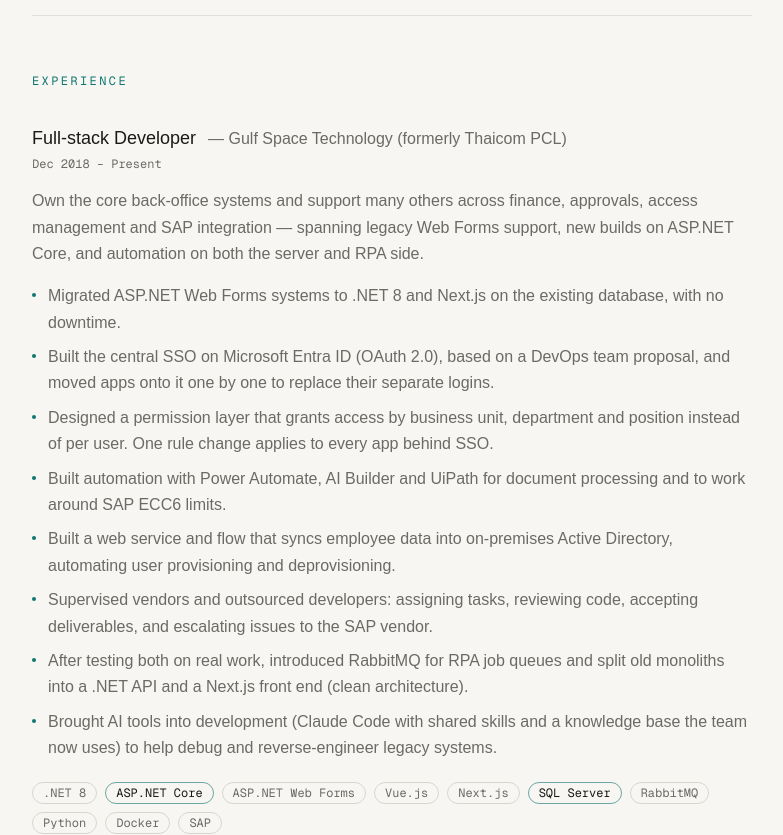
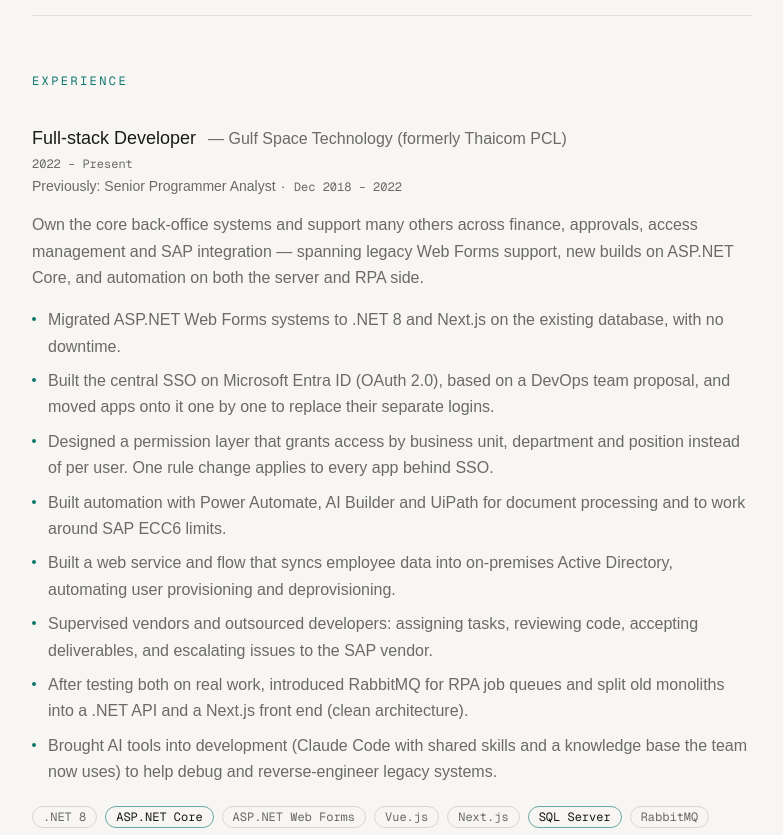
Before and after one commit to jerateep/jerateeps.dev, a Next.js app: page /en in a window 1280 px wide. Shown: the part 980-1815 px from the top of the page, without its empty margins (248-1031 px from the left). Built offline with nearby package versions, Linux system fonts and the light colour scheme; a web font is replaced by a local one.

Commit message:
feat: show the earlier Senior Programmer Analyst role at Thaicom

```diff
--- a/app/[lang]/page.tsx
+++ b/app/[lang]/page.tsx
@@ -108,6 +108,12 @@
               <p className="mt-1 font-mono text-xs text-muted">
                 {job.period[lang]}
               </p>
+              {job.previousRoles?.map((prev) => (
+                <p key={prev.period.en} className="mt-1 text-sm text-muted">
+                  {ui.previously[lang]} {prev.role[lang]}{" "}
+                  <span className="font-mono text-xs">· {prev.period[lang]}</span>
+                </p>
+              ))}
               <p className="mt-4 text-muted">{job.summary[lang]}</p>
               <ul className="mt-4 space-y-2 text-muted">
                 {job.highlights.map((item, j) => (
--- a/app/[lang]/resume/page.tsx
+++ b/app/[lang]/resume/page.tsx
@@ -87,6 +87,12 @@
                 </h3>
                 <span className="text-xs whitespace-nowrap text-neutral-600">{job.period[lang]}</span>
               </div>
+              {job.previousRoles?.map((prev) => (
+                <div key={prev.period.en} className="flex items-baseline justify-between gap-x-4 break-after-avoid">
+                  <p className="text-neutral-700">{ui.previously[lang]} {prev.role[lang]}</p>
+                  <span className="text-xs whitespace-nowrap text-neutral-600">{prev.period[lang]}</span>
+                </div>
+              ))}
               {shown.length > 0 && (
                 <>
                   <ul className="mt-1 list-disc space-y-0.5 pl-4">
--- a/content/profile.ts
+++ b/content/profile.ts
@@ -28,6 +28,8 @@
   role: L;
   period: L;
   summary: L;
+  /** ตำแหน่งก่อนหน้าในบริษัทเดียวกัน (ใหม่ → เก่า) — ให้เห็นว่าบทบาทขยับ ไม่ใช่ตำแหน่งเดิม 8 ปี */
+  previousRoles?: { role: L; period: L }[];
   highlights: L[];
   stack: string[];
   /** resume PDF แสดง bullet แค่กี่ข้อแรก (0 = บรรทัดตำแหน่งอย่างเดียว) — งานเก่าที่ไม่เกี่ยวกับสายที่สมัคร */
@@ -128,7 +130,14 @@
         en: "Gulf Space Technology (formerly Thaicom PCL)",
       },
       role: { th: "Full-stack Developer", en: "Full-stack Developer" },
-      period: { th: "ธ.ค. 2561 – ปัจจุบัน", en: "Dec 2018 – Present" },
+      // เปลี่ยนตำแหน่งราวกลางปี 2022 — เจ้าของจำเดือนไม่ได้ จึงใส่แค่ปี
+      period: { th: "2565 – ปัจจุบัน", en: "2022 – Present" },
+      previousRoles: [
+        {
+          role: { th: "Senior Programmer Analyst", en: "Senior Programmer Analyst" },
+          period: { th: "ธ.ค. 2561 – 2565", en: "Dec 2018 – 2022" },
+        },
+      ],
       summary: {
         th: "รับผิดชอบระบบ back-office หลัก และ support ระบบอื่นทั่วองค์กร ครอบคลุมงานการเงิน approval workflow, access management และ SAP integration ทั้งดูแลระบบ legacy บน Web Forms, พัฒนาระบบใหม่บน ASP.NET Core และงาน automation ทั้งฝั่ง server และ RPA",
         en: "Own the core back-office systems and support many others across finance, approvals, access management and SAP integration — spanning legacy Web Forms support, new builds on ASP.NET Core, and automation on both the server and RPA side.",
--- a/content/ui.ts
+++ b/content/ui.ts
@@ -69,6 +69,7 @@
   moreProjects: { th: "ระบบอื่นที่พัฒนาและดูแล", en: "Other systems I build and maintain" },
   contactCta: { th: "ติดต่อผม", en: "Get in touch" },
   // ใช้คำว่า resume ไม่ใช่ CV — สาย IT ในไทยและฝั่งอเมริกาใช้ resume (สั้น 1–2 หน้า) ส่วน CV คือฉบับยาวแบบสายวิชาการ/ยุโรป
+  previously: { th: "ก่อนหน้านี้:", en: "Previously:" },
   resumeKeyProjects: { th: "ผลงานหลัก", en: "Key projects" },
   resumeCore: { th: "ทักษะหลัก", en: "Core" },
   downloadTitle: { th: "กำลังดาวน์โหลด Resume", en: "Downloading resume" },
```
Also changed, not shown: 1 other file (tests, documents, lock files or other folders).
